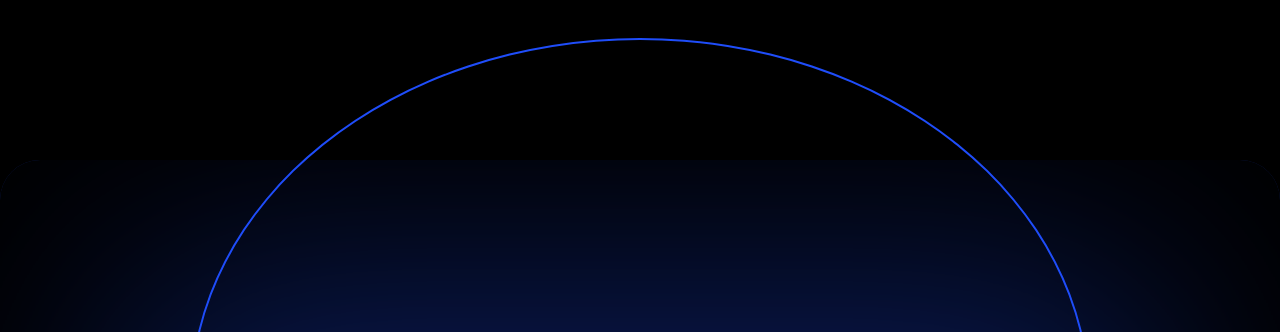
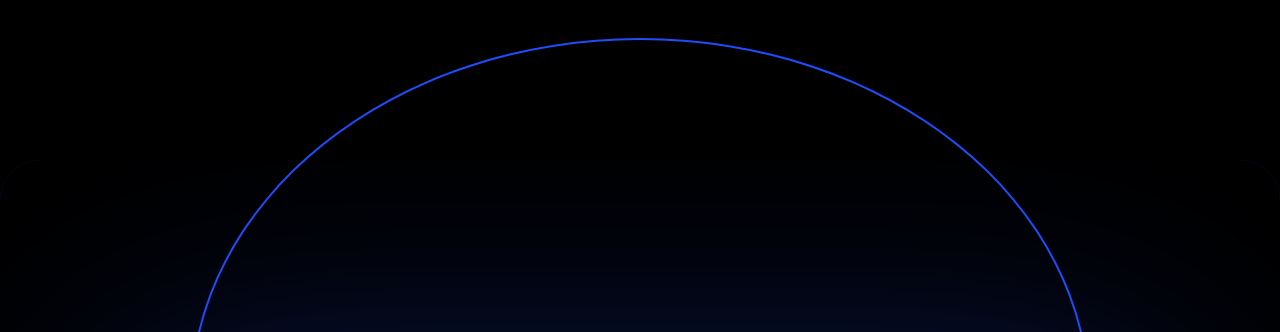
Before and after one commit to lilma7891/animation, a plain HTML site: page index.html in a window 1280 px wide. Shown: the top 332 px of the page. Drawn offline with Linux system fonts and the light colour scheme.

Commit message:
Update styles.css

```diff
--- a/styles.css
+++ b/styles.css
@@ -51,7 +51,7 @@ body {
   width: 100dvw;
   height: 150dvh;
   background-color: #204ffe;
-  box-shadow: inset 0px 0px 450px 120px rgba(0, 0, 0, 1);
+  box-shadow: inset 0px 100px 450px 120px rgba(0, 0, 0, 1);
   opacity: 0.35;
   z-index: 1;
 
```
